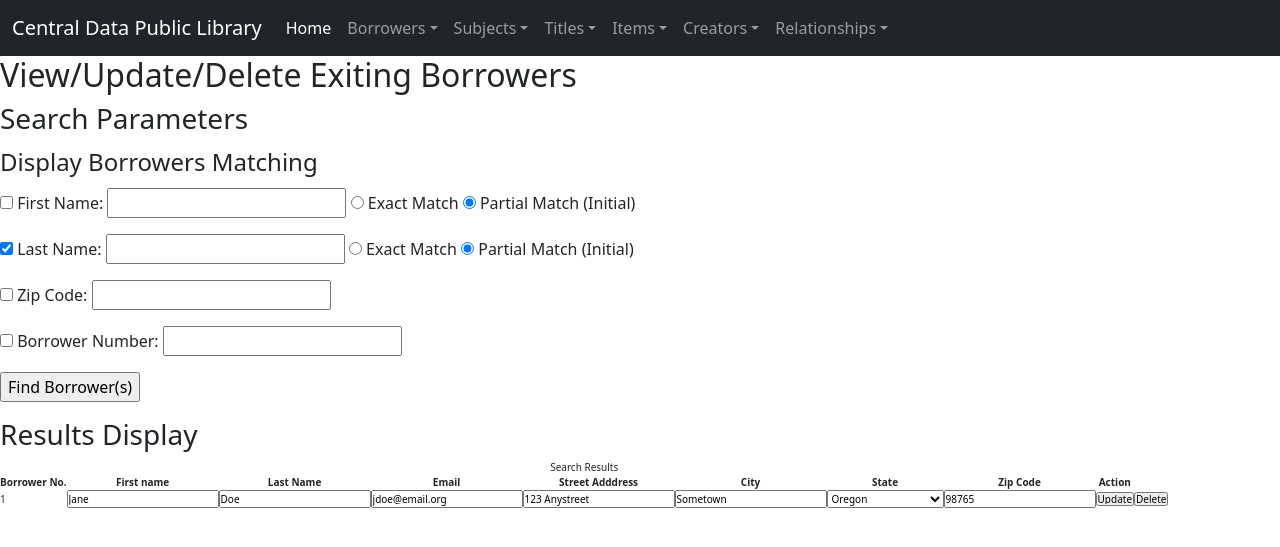
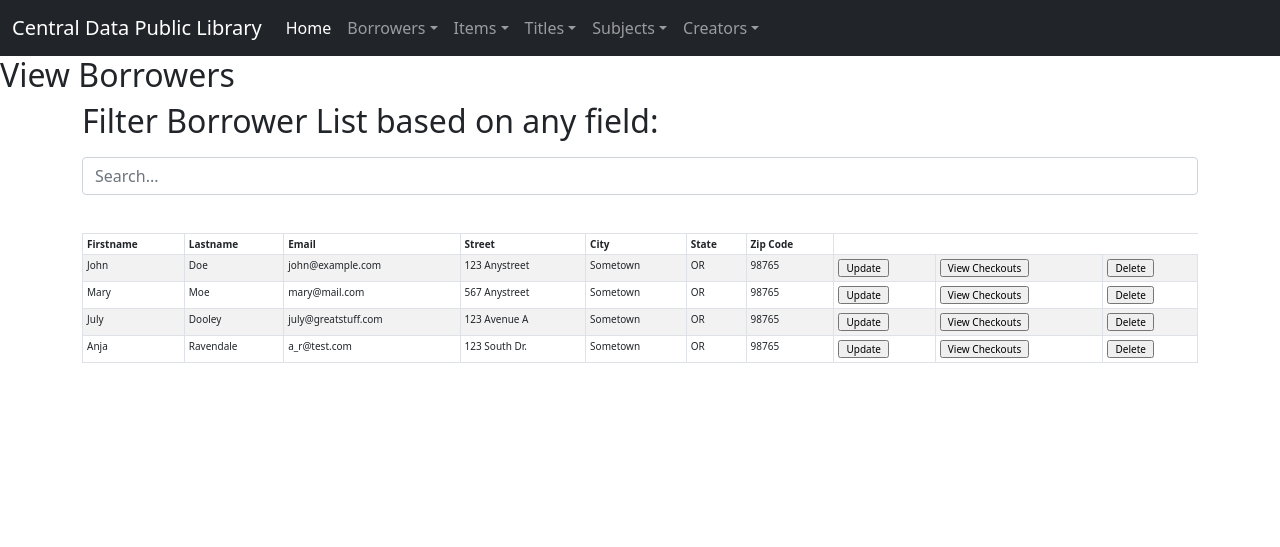
Before and after one commit to stumpfjo/CS340_Project, a Flask app: page /borrowers/view_borrowers in a window 1280 px wide. Shown: the top 547 px of the page. Run offline with Flask 2, Linux system fonts and the light colour scheme; some libraries are stand-ins or nearby versions.

Commit message:
intial refactor

```diff
--- a/app.py
+++ b/app.py
@@ -28,12 +28,20 @@ def borrowers():
 def add_borrowers():
     return render_template("borrowers/add_borrowers.html")
 
+@app.route('/borrowers/delete_borrower')
+def delete_borrower():
+    return render_template("borrowers/delete_borrower.html")
+
+@app.route('/borrowers/update_borrowers')
+def update_borrowers():
+    return render_template("borrowers/update_borrowers.html")
+
 @app.route('/borrowers/view_borrowers')
 def view_borrowers():
     return render_template("borrowers/view_borrowers.html")
 
 @app.route('/borrowers/view_checkouts')
-def view_borrower_checkouts():
+def view_checkouts():
     return render_template("borrowers/view_checkouts.html")
 
 @app.route('/subjects')
--- a/templates/base.html
+++ b/templates/base.html
@@ -7,6 +7,7 @@
 
 	<link href="https://cdn.jsdelivr.net/npm/bootstrap@5.0.0-beta1/dist/css/bootstrap.min.css" rel="stylesheet" integrity="sha384-giJF6kkoqNQ00vy+HMDP7azOuL0xtbfIcaT9wjKHr8RbDVddVHyTfAAsrekwKmP1" crossorigin="anonymous">
 	<link href="/static/tables.css" rel="stylesheet">
+	<script src="https://code.jquery.com/jquery-3.5.1.slim.min.js" integrity="sha384-DfXdz2htPH0lsSSs5nCTpuj/zy4C+OGpamoFVy38MVBnE+IbbVYUew+OrCXaRkfj" crossorigin="anonymous"></script>
 </head>
 <body>
 	<nav class="navbar navbar-expand-lg navbar-dark bg-dark">
@@ -24,22 +25,21 @@
 				    <a class="nav-link dropdown-toggle" data-toggle="dropdown" href="#" role="button" aria-haspopup="true" aria-expanded="false">Borrowers</a>
 				    <ul class="dropdown-menu">
 				      <li><a class="dropdown-item" href="{{url_for('add_borrowers')}}">Add</a></li>
-				      <li><a class="dropdown-item" href="{{url_for('view_borrowers')}}">View/Modify</a></li>
-							<li><a class="dropdown-item" href="{{url_for('view_borrower_checkouts')}}">View Checkouts</a></li>
+				      <li><a class="dropdown-item" href="{{url_for('view_borrowers')}}">View</a></li>
 							<li><hr class="dropdown-divider"></li>
 							<li><a class="dropdown-item" href="{{url_for('borrowers')}}">Borrowers Home</a></li>
 				    </ul>
 				  </li>
 					<li class="nav-item dropdown">
 				    <a class="nav-link dropdown-toggle" data-toggle="dropdown" href="#" role="button" aria-haspopup="true" aria-expanded="false">
-						Subjects</a>
+						Items</a>
 						<ul class="dropdown-menu">
-				      <li><a class="dropdown-item" href="{{url_for('add_subjects')}}">Add Subjects</a></li>
-				      <li><a class="dropdown-item" href="{{url_for('view_subjects')}}">Search Subjects</a></li>
+				      <li><a class="dropdown-item" href="{{url_for('checkout_item')}}">Add</a></li>
+				      <li><a class="dropdown-item" href="{{url_for('manage_item')}}">View</a></li>
 							<li><hr class="dropdown-divider"></li>
-							<li><a class="dropdown-item" href="{{url_for('subjects')}}">Subjects Home</a></li>
+							<li><a class="dropdown-item" href="{{url_for('items')}}">Items Home</a></li>
 				    </ul>
-					</li>
+		  		</li>
 					<li class="nav-item dropdown">
 				    <a class="nav-link dropdown-toggle" data-toggle="dropdown" href="#" role="button" aria-haspopup="true" aria-expanded="false">
 						Titles</a>
@@ -52,14 +52,14 @@
 					</li>
 					<li class="nav-item dropdown">
 				    <a class="nav-link dropdown-toggle" data-toggle="dropdown" href="#" role="button" aria-haspopup="true" aria-expanded="false">
-						Items</a>
+						Subjects</a>
 						<ul class="dropdown-menu">
-				      <li><a class="dropdown-item" href="{{url_for('checkout_item')}}">Check In/Out</a></li>
-				      <li><a class="dropdown-item" href="{{url_for('manage_item')}}">Collection Management</a></li>
+				      <li><a class="dropdown-item" href="{{url_for('add_subjects')}}">Add Subjects</a></li>
+				      <li><a class="dropdown-item" href="{{url_for('view_subjects')}}">Search Subjects</a></li>
 							<li><hr class="dropdown-divider"></li>
-							<li><a class="dropdown-item" href="{{url_for('items')}}">Items Home</a></li>
+							<li><a class="dropdown-item" href="{{url_for('subjects')}}">Subjects Home</a></li>
 				    </ul>
-		  </li>
+					</li>
 		  			<li class="nav-item dropdown">
 						<a class="nav-link dropdown-toggle" data-toggle="dropdown" href="#" role="button" aria-haspopup="true" aria-expanded="false">Creators</a>
 						<ul class="dropdown-menu" aria-labelledby="navbarDropdown">
@@ -69,6 +69,7 @@
             				<li><a class="dropdown-item" href="{{url_for('creators')}}">Creators Home</a></li>
 						</ul>
 					</li>
+					<!--
 					<li class="nav-item dropdown">
 						<a class="nav-link dropdown-toggle" data-toggle="dropdown" href="#" role="button" aria-haspopup="true" aria-expanded="false">Relationships</a>
 						<ul class="dropdown-menu" aria-labelledby="navbarDropdown">
@@ -79,7 +80,7 @@
             				<li><hr class="dropdown-divider"></li>
             				<li><a class="dropdown-item" href="{{url_for('relationships')}}">Relationships Home</a></li>
 						</ul>
-					</li>
+					</li> -->
 				</ul>
 			</div>
 		</div>
@@ -89,7 +90,7 @@
 
     {% endblock %}
 
-		<script src="https://code.jquery.com/jquery-3.5.1.slim.min.js" integrity="sha384-DfXdz2htPH0lsSSs5nCTpuj/zy4C+OGpamoFVy38MVBnE+IbbVYUew+OrCXaRkfj" crossorigin="anonymous"></script>
+
 		<script src="https://cdn.jsdelivr.net/npm/bootstrap@4.5.3/dist/js/bootstrap.bundle.min.js" integrity="sha384-ho+j7jyWK8fNQe+A12Hb8AhRq26LrZ/JpcUGGOn+Y7RsweNrtN/tE3MoK7ZeZDyx" crossorigin="anonymous"></script>
 </body>
 </html>
--- /dev/null
+++ b/templates/borrowers/delete_borrower.html
@@ -0,0 +1,6 @@
+{% extends 'base.html' %}
+
+{% block content %}
+<h2>Borrower Deletion</h2>
+<p>Borrower *ID* successfully deleted</p>
+{% endblock %}
--- a/templates/borrowers/view_borrowers.html
+++ b/templates/borrowers/view_borrowers.html
@@ -1,122 +1,151 @@
 {% extends 'base.html' %}
 
 {% block content %}
-<h2>View/Update/Delete Exiting Borrowers</h2>
-<h3>Search Parameters</h3>
-<form id="newBorrowerForm">
-  <fieldset>
-    <legend>Display Borrowers Matching</legend>
-    <p>
-      <input type="checkbox" id="searchFirstName" name="searchBy" value="fname">
-      <label for="searchFirstName">First Name:</label>
-      <input type="text" id="findFirstName" name=fname>
-      <input type="radio" id="fExact" name="fNameMatchType" value="exact">
-      <label for="fExact">Exact Match</label>
-      <input type="radio" id="fPartial" name="fNameMatchType" value="partial" checked="checked">
-      <label for="fPartial">Partial Match (Initial)</label>
-    <p>
-      <input type="checkbox" id="searchLastName" name="searchBy" value="lname" checked="checked">
-      <label for="searchLastName">Last Name:</label>
-      <input type="text" id="findLastName" name=fname>
-      <input type="radio" id="lExact" name="lNameMatchType" value="exact">
-      <label for="fExact">Exact Match</label>
-      <input type="radio" id="lPartial" name="lNameMatchType" value="partial" checked="checked">
-      <label for="lPartial">Partial Match (Initial)</label>
-    <p>
-      <input type="checkbox" id="searchLastName" name="searchBy" value="zip">
-      <label for="searchZipCode">Zip Code:</label>
-      <input type="text" pattern="^\s*?\d{5}(?:[-\s]\d{4})?\s*?$" id="findZipCode" name=zip>
-    <p>
-      <input type="checkbox" id="searchId" name="searchBy" value="idNum">
-      <label for="searchId">Borrower Number:</label>
-      <input type="number" id="findId" name=idNum>
-    <p>
-      <input type="submit" id="findBorrower" value="Find Borrower(s)">
-  </fieldset>
-</form>
-<h3>Results Display</h3>
-<div class="table" style="font-size:x-small;padding:0px;width:auto" id="override">
-  <div class="caption">Search Results</div>
-  <div class="thead">
-    <div class="tr">
-      <span class="th" style="padding:0px">Borrower No.</span>
-      <span class="th" style="padding:0px">First name</span>
-      <span class="th" style="padding:0px">Last Name</span>
-      <span class="th" style="padding:0px">Email</span>
-      <span class="th" style="padding:0px">Street Adddress</span>
-      <span class="th" style="padding:0px">City</span>
-      <span class="th" style="padding:0px">State</span>
-      <span class="th" style="padding:0px">Zip Code</span>
-      <span class="th" colspan="2" style="padding:0px">Action</span>
-    </div>
+<h2>View Borrowers<h2>
+
+<div class='container'>
+  <p>Filter Borrower List based on any field:</p>
+    <input class="form-control" id="myInput" type="text" placeholder="Search...">
+    <br>
+    <table class="table table-bordered table-striped table-sm" style="font-size: x-small">
+      <thead>
+        <tr>
+          <th>Firstname</th>
+          <th>Lastname</th>
+          <th>Email</th>
+          <th>Street</th>
+          <th>City</th>
+          <th>State</th>
+          <th>Zip Code</th>
+        </tr>
+      </thead>
+      <tbody id="myTable">
+        <tr>
+          <td>John</td>
+          <td>Doe</td>
+          <td>john@example.com</td>
+          <td>123 Anystreet</td>
+          <td>Sometown</td>
+          <td>OR</td>
+          <td>98765</td>
+          <td>
+            <form method="get" action="{{url_for('update_borrowers')}}">
+              <input type="hidden" value="1" id="1" name="id">
+              <input type="submit" name="update" value="Update">
+            </form>
+          </td>
+          <td>
+            <form method="get" action="{{url_for('view_checkouts')}}">
+              <input type="hidden" value="1" id="1" name="id">
+              <input type="submit" name="checkouts" value="View Checkouts">
+            </form>
+          </td>
+          <td>
+            <form method="get" action="{{url_for('delete_borrower')}}">
+              <input type="hidden" value="1" id="1" name="id">
+              <input type="submit" name="delete" value="Delete">
+            </form>
+          </td>
+        </tr>
+        <tr>
+          <td>Mary</td>
+          <td>Moe</td>
+          <td>mary@mail.com</td>
+          <td>567 Anystreet</td>
+          <td>Sometown</td>
+          <td>OR</td>
+          <td>98765</td>
+          <td>
+            <form method="get" action="{{url_for('update_borrowers')}}">
+              <input type="hidden" value="1" id="1" name="id">
+              <input type="submit" name="update" value="Update">
+            </form>
+          </td>
+          <td>
+            <form method="get" action="{{url_for('view_checkouts')}}">
+              <input type="hidden" value="1" id="1" name="id">
+              <input type="submit" name="checkouts" value="View Checkouts">
+            </form>
+          </td>
+          <td>
+            <form method="get" action="{{url_for('delete_borrower')}}">
+              <input type="hidden" value="1" id="1" name="id">
+              <input type="submit" name="delete" value="Delete">
+            </form>
+          </td>
+        </tr>
+        <tr>
+          <td>July</td>
+          <td>Dooley</td>
+          <td>july@greatstuff.com</td>
+          <td>123 Avenue A</td>
+          <td>Sometown</td>
+          <td>OR</td>
+          <td>98765</td>
+          <td>
+            <form method="get" action="{{url_for('update_borrowers')}}">
+              <input type="hidden" value="1" id="1" name="id">
+              <input type="submit" name="update" value="Update">
+            </form>
+          </td>
+          <td>
+            <form method="get" action="{{url_for('view_checkouts')}}">
+              <input type="hidden" value="1" id="1" name="id">
+              <input type="submit" name="checkouts" value="View Checkouts">
+            </form>
+          </td>
+          <td>
+            <form method="get" action="{{url_for('delete_borrower')}}">
+              <input type="hidden" value="1" id="1" name="id">
+              <input type="submit" name="delete" value="Delete">
+            </form>
+          </td>
+        </tr>
+        <tr>
+          <td>Anja</td>
+          <td>Ravendale</td>
+          <td>a_r@test.com</td>
+          <td>123 South Dr.</td>
+          <td>Sometown</td>
+          <td>OR</td>
+          <td>98765</td>
+          <td>
+            <form method="get" action="{{url_for('update_borrowers')}}">
+              <input type="hidden" value="1" id="1" name="id">
+              <input type="submit" name="update" value="Update">
+            </form>
+          </td>
+          <td>
+            <form method="get" action="{{url_for('view_checkouts')}}">
+              <input type="hidden" value="1" id="1" name="id">
+              <input type="submit" name="checkouts" value="View Checkouts">
+            </form>
+          </td>
+          <td>
+            <form method="get" action="{{url_for('delete_borrower')}}">
+              <input type="hidden" value="1" id="1" name="id">
+              <input type="submit" name="delete" value="Delete">
+            </form>
+          </td>
+        </tr>
+      </tbody>
+    </table>
+
   </div>
-  <div class="tbody" id="borrowerDisplay">
-    <form class="tr" id="1">
-      <span class="td" style="padding:0px">1<input style="padding:0px" type="hidden" value="1" id="1" name=id></span>
-      <span class="td" style="padding:0px"><input style="padding:0px" type="text" name="fname" value="Jane"></span>
-      <span class="td" style="padding:0px"><input style="padding:0px" type="text" name="lname" value="Doe"></span>
-      <span class="td" style="padding:0px"><input style="padding:0px" type="email" name="email" value="jdoe@email.org"></span>
-      <span class="td" style="padding:0px"><input style="padding:0px" type="text" name="street" value="123 Anystreet"></span>
-      <span class="td" style="padding:0px"><input style="padding:0px" type="text" name="city" value="Sometown"></span>
-      <span class="td" style="padding:0px">
-        <select style="padding:0px" id="newState" name="stateAbbrev">
-          <option value="AL">Alabama</option>
-          <option value="AK">Alaska</option>
-          <option value="AZ">Arizona</option>
-          <option value="AR">Arkansas</option>
-          <option value="CA">California</option>
-          <option value="CO">Colorado</option>
-          <option value="CT">Connecticut</option>
-          <option value="DE">Delaware</option>
-          <option value="DC">District Of Columbia</option>
-          <option value="FL">Florida</option>
-          <option value="GA">Georgia</option>
-          <option value="HI">Hawaii</option>
-          <option value="ID">Idaho</option>
-          <option value="IL">Illinois</option>
-          <option value="IN">Indiana</option>
-          <option value="IA">Iowa</option>
-          <option value="KS">Kansas</option>
-          <option value="KY">Kentucky</option>
-          <option value="LA">Louisiana</option>
-          <option value="ME">Maine</option>
-          <option value="MD">Maryland</option>
-          <option value="MA">Massachusetts</option>
-          <option value="MI">Michigan</option>
-          <option value="MN">Minnesota</option>
-          <option value="MS">Mississippi</option>
-          <option value="MO">Missouri</option>
-          <option value="MT">Montana</option>
-          <option value="NE">Nebraska</option>
-          <option value="NV">Nevada</option>
-          <option value="NH">New Hampshire</option>
-          <option value="NJ">New Jersey</option>
-          <option value="NM">New Mexico</option>
-          <option value="NY">New York</option>
-          <option value="NC">North Carolina</option>
-          <option value="ND">North Dakota</option>
-          <option value="OH">Ohio</option>
-          <option value="OK">Oklahoma</option>
-          <option value="OR" selected="selected">Oregon</option>
-          <option value="PA">Pennsylvania</option>
-          <option value="RI">Rhode Island</option>
-          <option value="SC">South Carolina</option>
-          <option value="SD">South Dakota</option>
-          <option value="TN">Tennessee</option>
-          <option value="TX">Texas</option>
-          <option value="UT">Utah</option>
-          <option value="VT">Vermont</option>
-          <option value="VA">Virginia</option>
-          <option value="WA">Washington</option>
-          <option value="WV">West Virginia</option>
-          <option value="WI">Wisconsin</option>
-          <option value="WY">Wyoming</option>
-        </select>
-      </span>
-      <span class="td" style="padding:0px"><input style="padding:0px" type="text" name="zip" value="98765"></span>
-      <span class="td" style="padding:0px"><input style="padding:0px" type="submit" name="update" value="Update"></span>
-      <span class="td" style="padding:0px"><input style="padding:0px" type="submit" name="delete" value="Delete"></span>
-    </form>
-  </div>
-</div>
+
+<!-- Citation for the following function:
+     Date: 2021-02-06
+     Copied from /OR/ Adapted from /OR/ Based on:
+     Source URL: https://www.w3schools.com/bootstrap/bootstrap_filters.asp -->
+<script>
+$(document).ready(function(){
+  $("#myInput").on("keyup", function() {
+    var value = $(this).val().toLowerCase();
+    $("#myTable tr").filter(function() {
+      $(this).toggle($(this).text().toLowerCase().indexOf(value) > -1)
+    });
+  });
+});
+</script>
+
 {% endblock %}
--- a/templates/index.html
+++ b/templates/index.html
@@ -15,7 +15,7 @@
         <dd>Page for manipulating the Borrowers table. Allows adding a new entry to Borrowers via a form.
         <dt><a href="/borrowers/add_borrowers">View/Modify Borrowers</a></dt>
         <dd>Allows displaying existing Borrowers in the system. The display of existing Borrowers can be searched/filtered by last_name, first_name, zip_code, and/or borrower_id. Displayed Borrowers can be updated or deleted.</dd>
-        <dt><a href="{{url_for('view_borrower_checkouts')}}">View Borrower Checkouts</a></dt>
+        <dt><a href="{{url_for('view_checkouts')}}">View Borrower Checkouts</a></dt>
         <dd>Displays the items checked out by a Borrower. Can be filtered to show only overdue items</dd>
       </dl>
     </dd>
--- a/templates/main.html
+++ b/templates/main.html
@@ -12,7 +12,7 @@
         <dd>Page for manipulating the Borrowers table. Allows adding a new entry to Borrowers via a form.
         <dt><a href="/borrowers/add_borrowers">View/Modify Borrowers</a></dt>
         <dd>Allows displaying existing Borrowers in the system. The display of existing Borrowers can be searched/filtered by last_name, first_name, zip_code, and/or borrower_id. Displayed Borrowers can be updated or deleted.</dd>
-        <dt><a href="{{url_for('view_borrower_checkouts')}}">View Borrower Checkouts</a></dt>
+        <dt><a href="{{url_for('view_checkouts')}}">View Borrower Checkouts</a></dt>
         <dd>Displays the items checked out by a Borrower. Can be filtered to show only overdue items</dd>
       </dl>
     </dd>
```
Also changed, not shown: templates/borrowers/update_borrowers.html (added, +84 -0 lines).
